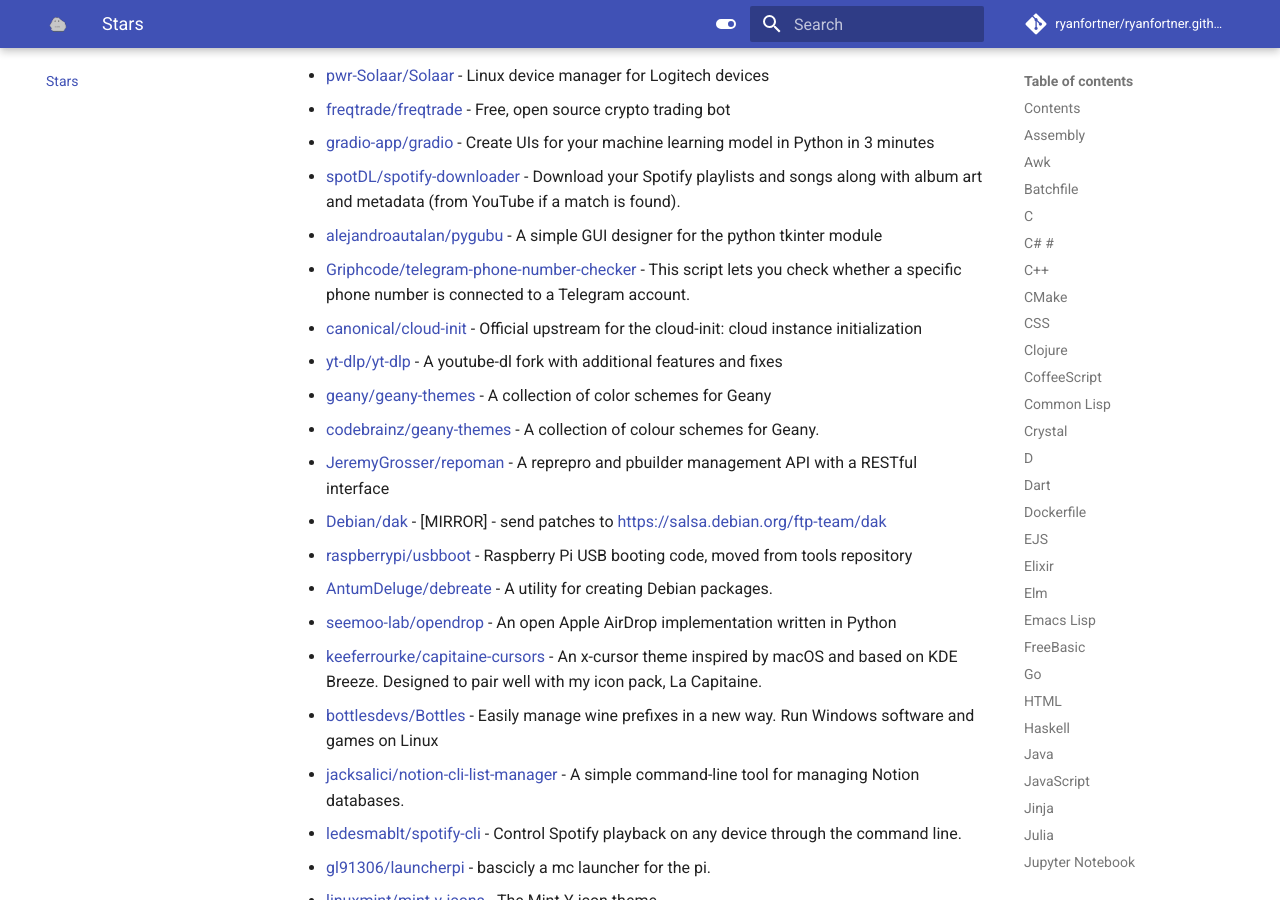
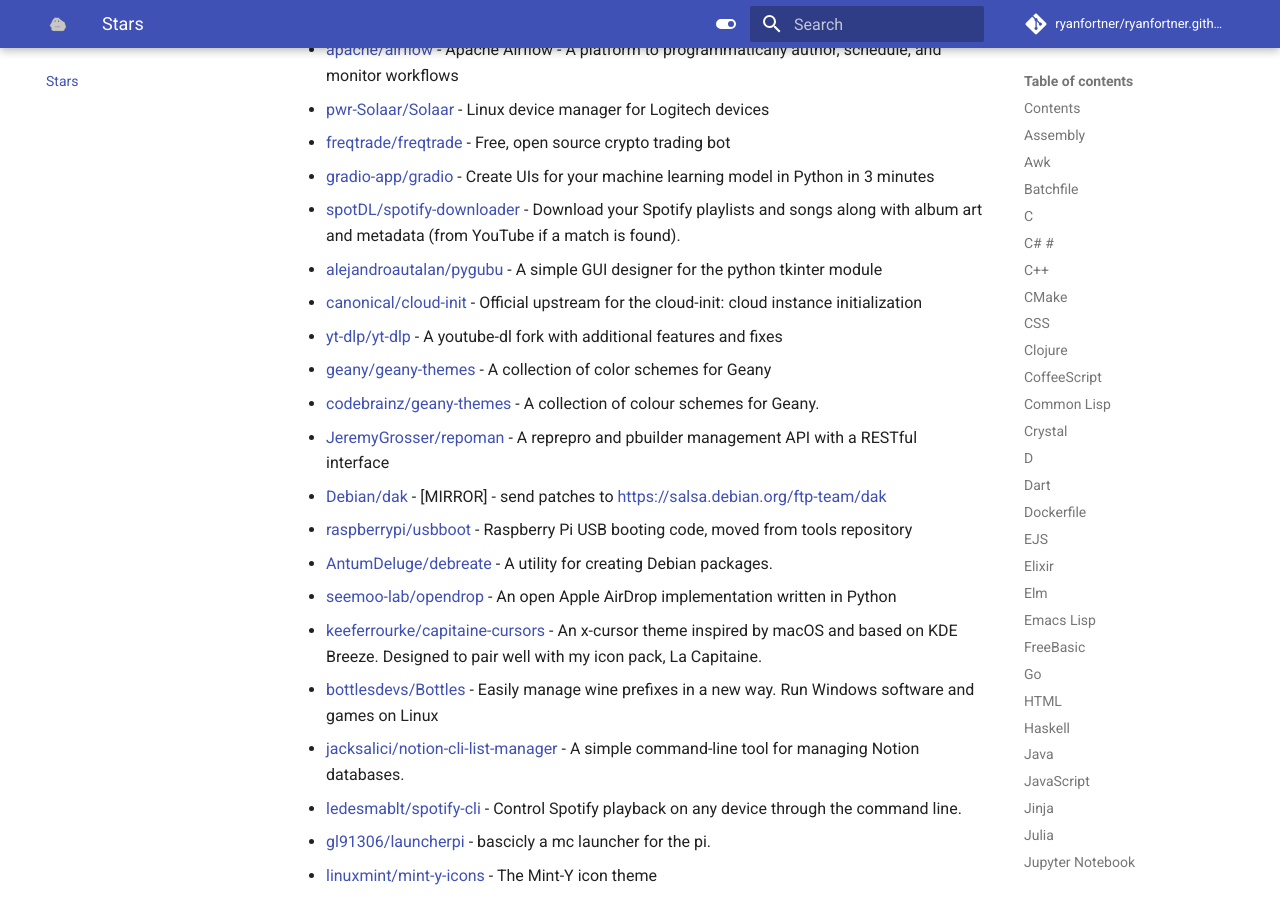
Before and after one commit to ryanfortner/ryanfortner.github.io, an MkDocs documentation site: the page built from docs/stars.md, in a window 1280 px wide and 900 px high, scrolled down 44498 px. Built offline with MkDocs 1.6.1 and Material for MkDocs 9.7.7, drawn with Linux system fonts in a browser that asks for light colours; emoji names are drawn with the system emoji font; comment, search, counter and statistics services are not loaded; some of the changed text lies outside the part shown.

Commit message:
update stars.md

```diff
--- a/docs/stars.md
+++ b/docs/stars.md
@@ -1108,7 +1109,6 @@
 - [gradio-app/gradio](https://github.com/gradio-app/gradio) - Create UIs for your machine learning model in Python in 3 minutes
 - [spotDL/spotify-downloader](https://github.com/spotDL/spotify-downloader) - Download your Spotify playlists and songs along with album art and metadata (from YouTube if a match is found).
 - [alejandroautalan/pygubu](https://github.com/alejandroautalan/pygubu) - A simple GUI designer for the python tkinter module
-- [Griphcode/telegram-phone-number-checker](https://github.com/Griphcode/telegram-phone-number-checker) - This script lets you check whether a specific phone number is connected to a Telegram account.
 - [canonical/cloud-init](https://github.com/canonical/cloud-init) - Official upstream for the cloud-init: cloud instance initialization
 - [yt-dlp/yt-dlp](https://github.com/yt-dlp/yt-dlp) - A youtube-dl fork with additional features and fixes
 - [geany/geany-themes](https://github.com/geany/geany-themes) - A collection of color schemes for Geany
```
Also changed, not shown: other parts of docs/stars.md (+1 -0 lines).
